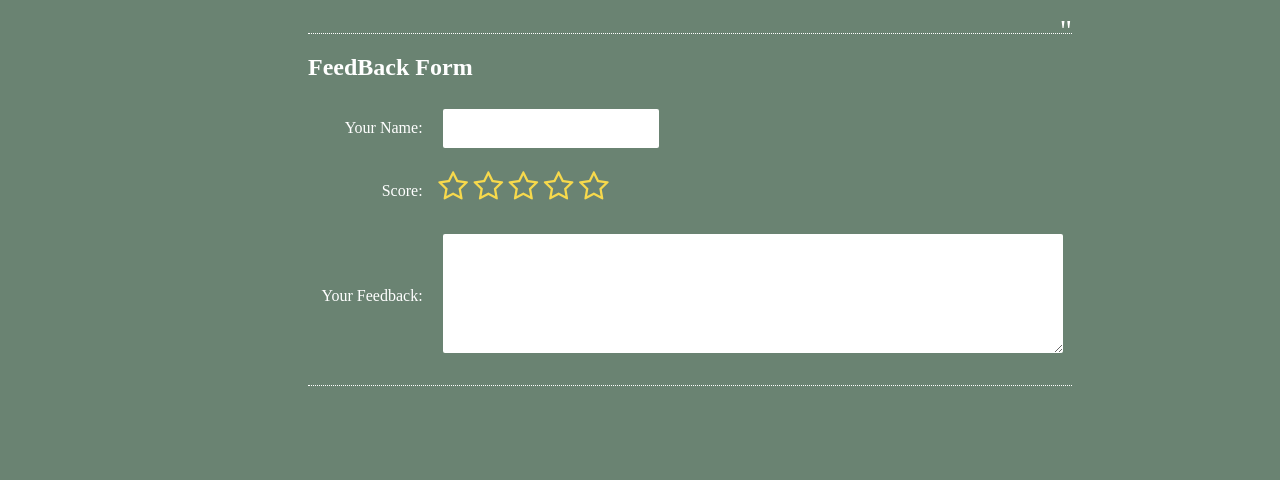
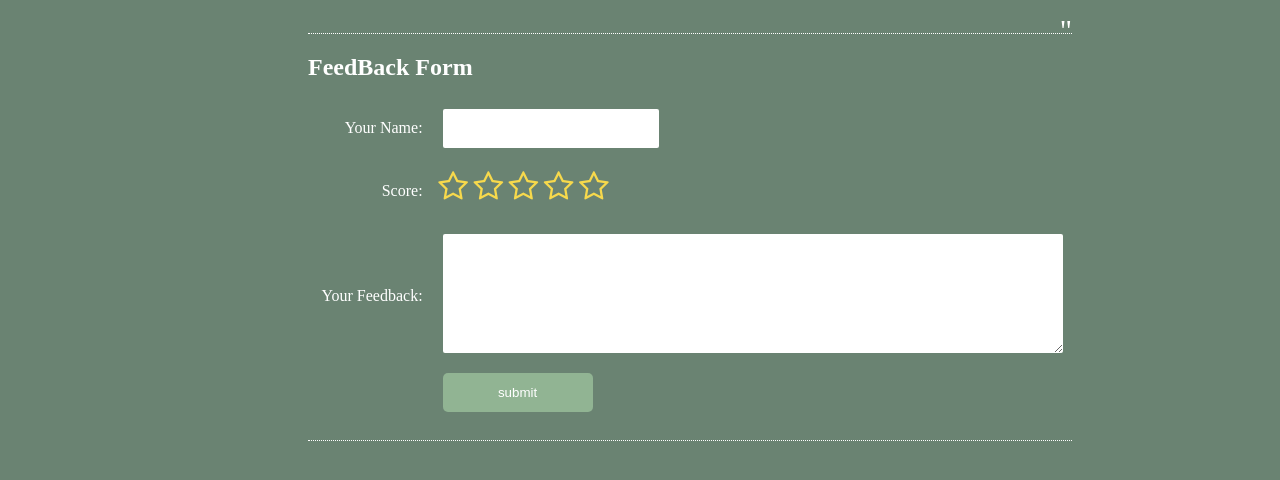
Before and after one commit to qianghe/privateJob, a plain HTML site: page index1.html in a window 1280 px wide. Shown: the part 302-782 px from the top of the page. Drawn offline with Linux system fonts and the light colour scheme.

Commit message:
form commit

```diff
--- a/index1.css
+++ b/index1.css
@@ -10,7 +10,8 @@ ul {
 }
 
 input:focus,
-textarea:focus {
+textarea:focus,
+button:focus {
   outline: none;
 }
 
@@ -19,6 +20,7 @@ body > section {
   margin-right: 200px;
   padding-bottom: 20px;
   border-bottom: 1px dotted #fff;
+  min-width: 600px;
 }
 
 /*set menu style*/
@@ -112,3 +114,18 @@ input[id="username"] {
   padding: 8px;
   width: 200px;
 }
+/*set submit button style*/
+button[id="submit"] {
+  width: 150px;
+  padding: 12px 20px;
+  margin-left: 20px;
+  border-radius: 5px;
+  background-color: #91B493;
+  border: none;
+  text-align: center;
+  cursor: pointer;
+  color: #fff;
+}
+button[id="submit"]:hover {
+  transform: scale(1.1);
+}
--- a/index1.html
+++ b/index1.html
@@ -58,6 +58,10 @@
           <div class="label col-15">Your Feedback:</div>
           <div class="col-85"><textarea id="comment" cols="50" rows="5"></textarea></div>
         </div>
+        <div class="row">
+          <div class="label col-15"></div>
+          <div class="col-85"><button id="submit">submit</button></div>
+        </div>
       </form>
     </section>
   </body>
```
